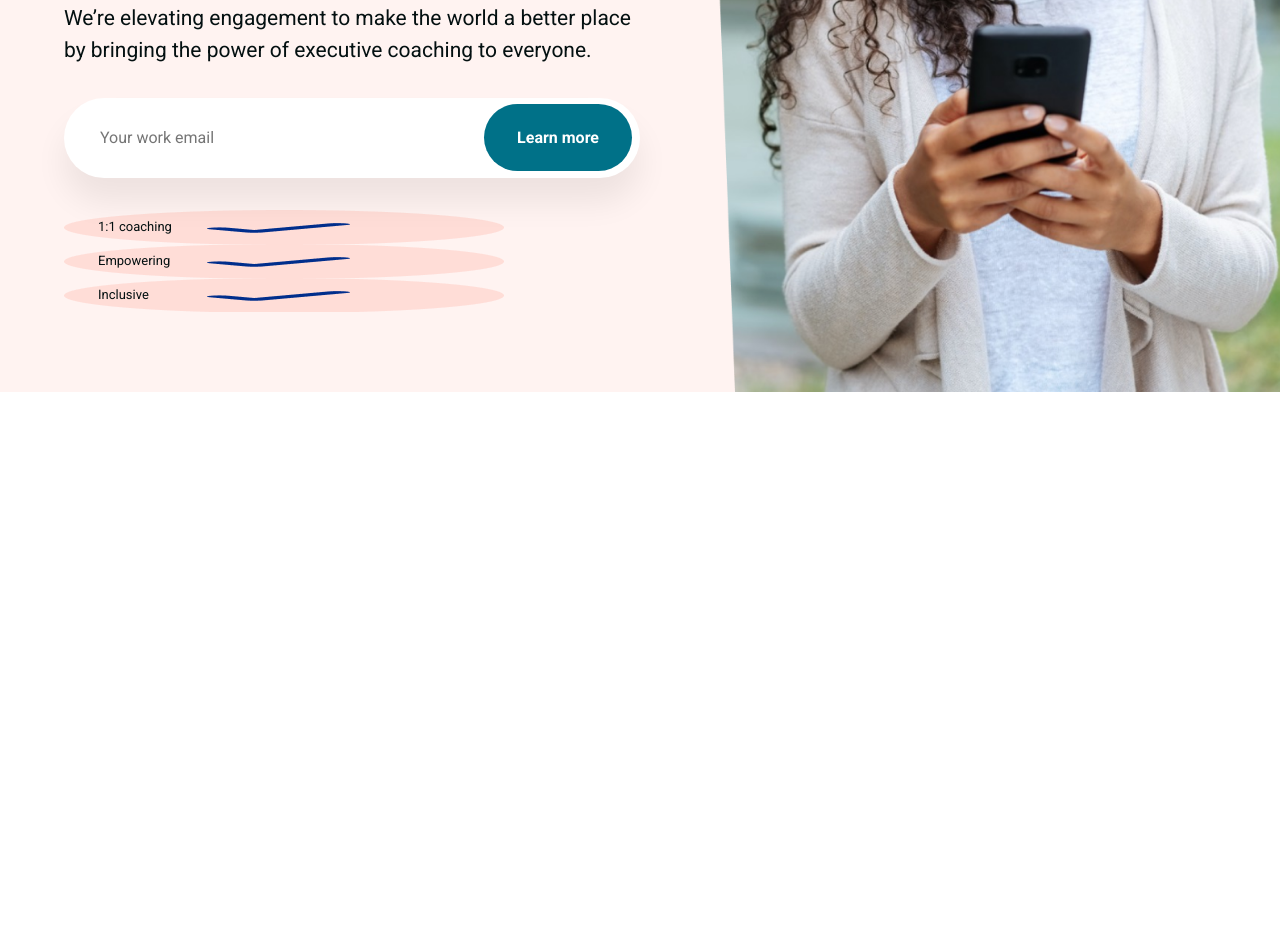
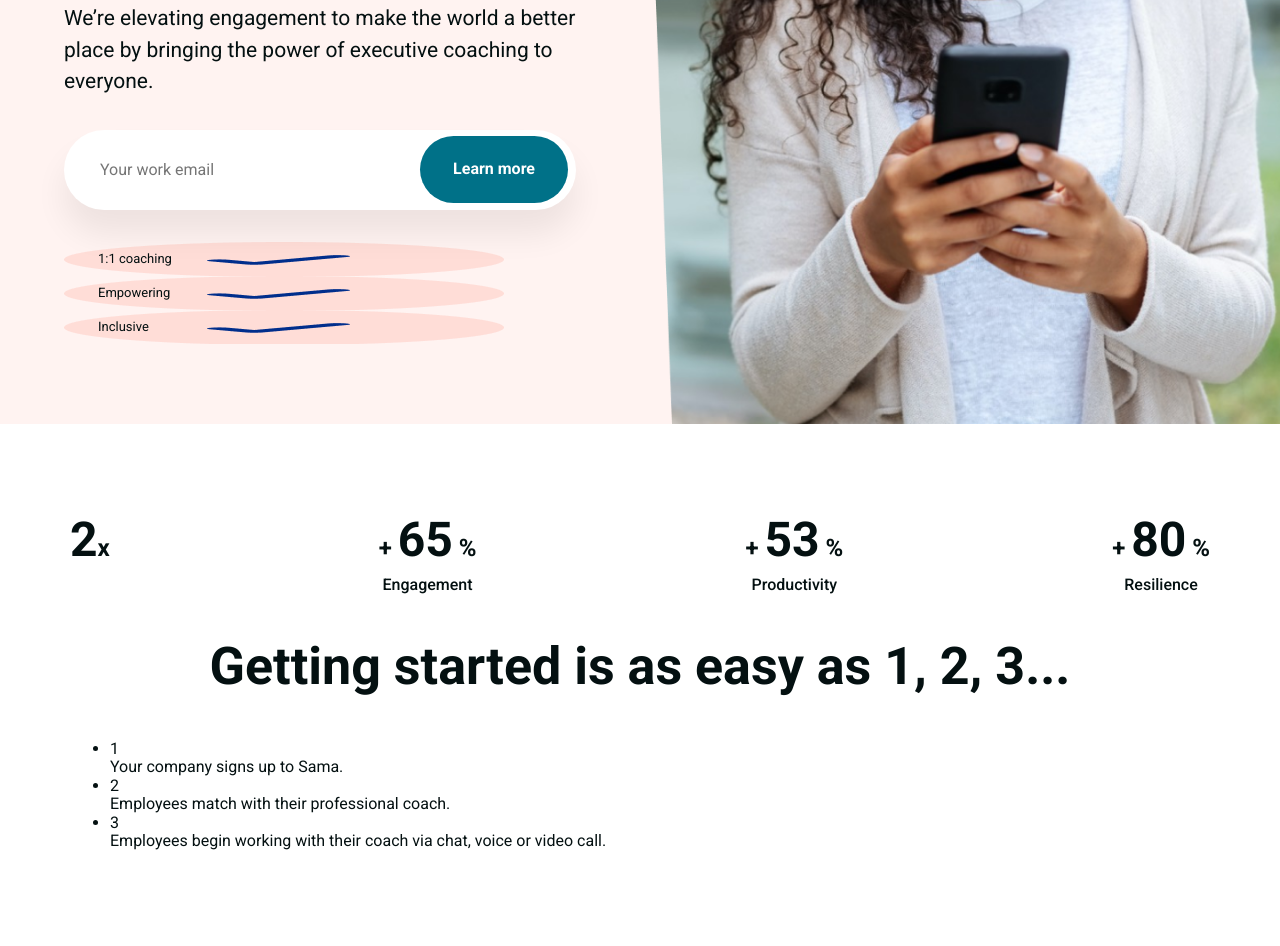
Before and after one commit to farideliyev/Landing-page-2, a website: page index.html in a window 1280 px wide. Shown: the part 493-1439 px from the top of the page. Before the commit the page ends 885 px from the top, so only its background shows below. Drawn offline with Linux system fonts and the light colour scheme.

Commit message:
section-get-started

```diff
--- a/css/styles.scss
+++ b/css/styles.scss
@@ -1,4 +1,4 @@
-@import url('https://fonts.googleapis.com/css2?family=Roboto:wght@300;400;700&display=swap');
+@import url('https://fonts.googleapis.com/css2?family=Roboto:wght@300;400;500;700&display=swap');
 
 /* ===MIXINS=== */
 @mixin roboto {
@@ -28,6 +28,7 @@ $cyan: #007188;
 
 $transition: 0.15s all ease;
 
+
 /* === /VARIABLES=== */
 
 /* === COMMON === */
@@ -49,13 +50,22 @@ body {
   }
 }
 
+.ta-c {
+  text-align: center;
+}
+
 h1 {
   font-size: 72px;
-  font-weight: normal;
+  font-weight: 400;
 }
 
 h2 {
   font-size: 52px;
+}
+
+h3 {
+  font-size: 48px;
+  margin: 0;
 }
 
 .btn {
@@ -186,9 +196,9 @@ h2 {
   justify-content: space-between;
   background-color: #fff3f1;
 
-  .right {
+  .img-right {
     background: url("../img/hero-image.png") no-repeat 50% 50%;
-    flex-basis: 45%;
+    flex-basis: 50%;
     background-size: cover;
     position: relative;
 
@@ -201,7 +211,7 @@ h2 {
   }
 
   .section-inner {
-    flex-basis: 45%;
+    flex-basis: 40%;
     padding-top: $padding-vertical-xs;
     padding-bottom: $padding-vertical-xs;
   }
@@ -231,8 +241,40 @@ h2 {
       line-height: 2;
       padding: $base 34px;
       background: url("../img/list-bg.png") no-repeat;
-
     }
   }
 }
+
 /* === /HERO-IMAGE === */
+
+/* === GET-STARTED === */
+
+.section-get-started {
+  .section-inner {
+    padding-top: $padding-vertical-xs;
+    padding-bottom: $padding-vertical-xs;
+  }
+}
+
+.elements {
+  display: flex;
+  justify-content: space-between;
+
+  &__item {
+    &-title {
+      line-height: 1.5;
+
+      span {
+        font-size: $fs-lg;
+      }
+    }
+
+    &-subtitle {
+      font-size: $fs-xs;
+      font-weight: 500;
+      text-align: center;
+    }
+  }
+}
+
+/* === /GET-STARTED=== */
--- a/index.html
+++ b/index.html
@@ -78,11 +78,52 @@
                 </ul>
             </div>
         </div>
-       <div class="right">
+       <div class="img-right">
            <img src="img/list-bg-slice.png" alt="">
        </div>
     </div>
     <!-- /HERO IMAGE-->
+
+    <!--GET-STARTED-->
+    <div class="section-outer section-get-started">
+        <div class="section-inner">
+            <div class="elements">
+                <div class="elements__item">
+                    <h3 class="elements__item-title">2<span>x</span></h3>
+                </div>
+                <div class="elements__item">
+                    <h3 class="elements__item-title"><span>+ </span>65<span> %</span></h3>
+                    <div class="elements__item-subtitle">Engagement</div>
+                </div>
+                <div class="elements__item">
+                    <h3 class="elements__item-title"><span>+ </span>53<span> %</span></h3>
+                    <div class="elements__item-subtitle">Productivity</div>
+                </div>
+                <div class="elements__item">
+                    <h3 class="elements__item-title"><span>+ </span>80<span> %</span></h3>
+                    <div class="elements__item-subtitle">Resilience</div>
+                </div>
+            </div>
+            <div class="promo">
+                <h2 class="promo__title ta-c">Getting started is as easy as 1, 2, 3...</h2>
+                <ul class="promo__list">
+                    <li class="promo__list-link">
+                        <div class="num">1</div>
+                        <div class="text">Your company signs up to Sama.</div>
+                    </li>
+                    <li class="promo__list-link">
+                        <div class="num">2</div>
+                        <div class="text">Employees match with their professional coach.</div>
+                    </li>
+                    <li class="promo__list-link">
+                        <div class="num">3</div>
+                        <div class="text">Employees begin working with their coach via chat, voice or video call.</div>
+                    </li>
+                </ul>
+            </div>
+        </div>
+    </div>
+    <!--GET-STARTED-->
 </main>
 </body>
 </html>
```
Also changed, not shown: css/styles.css.
